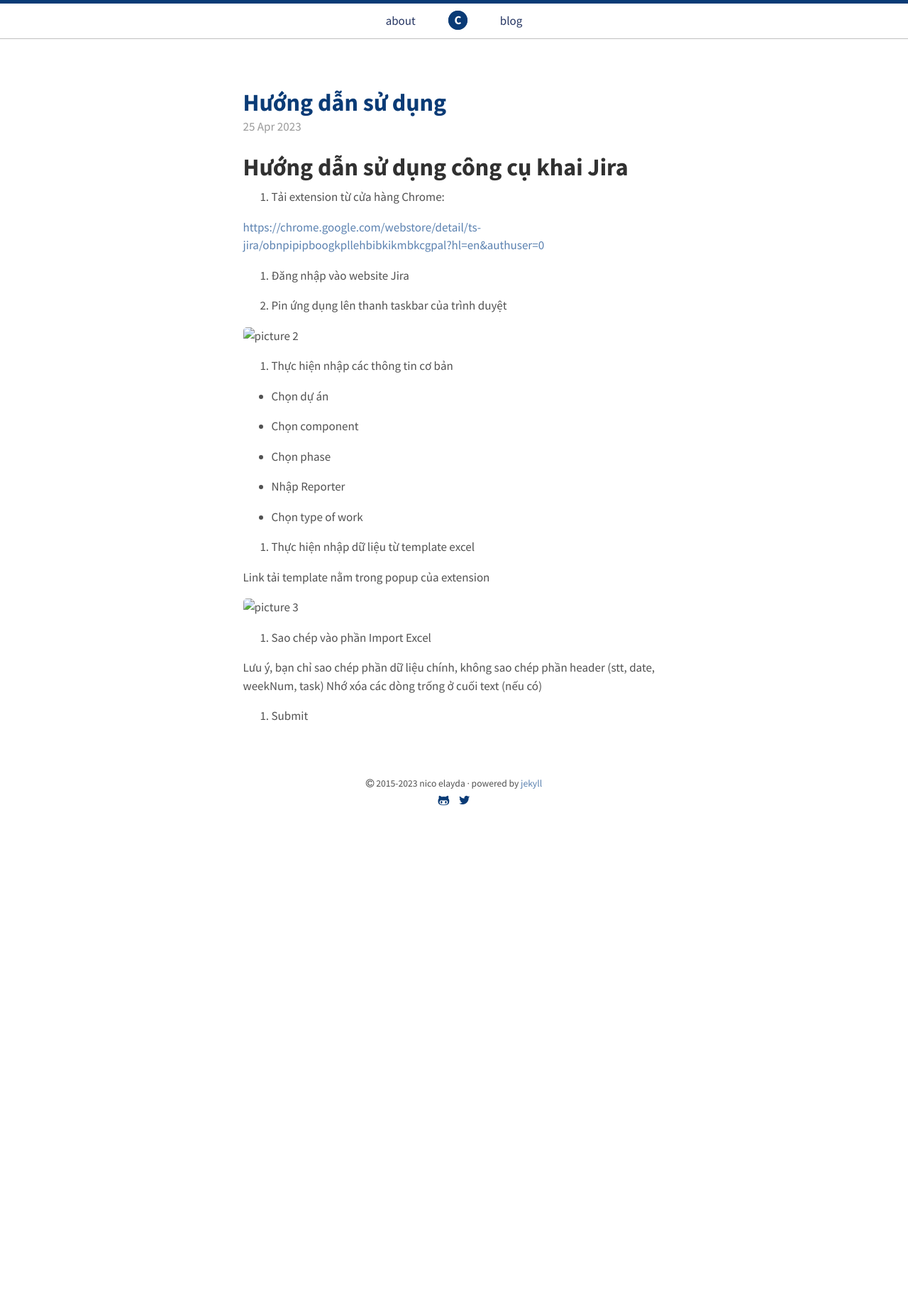
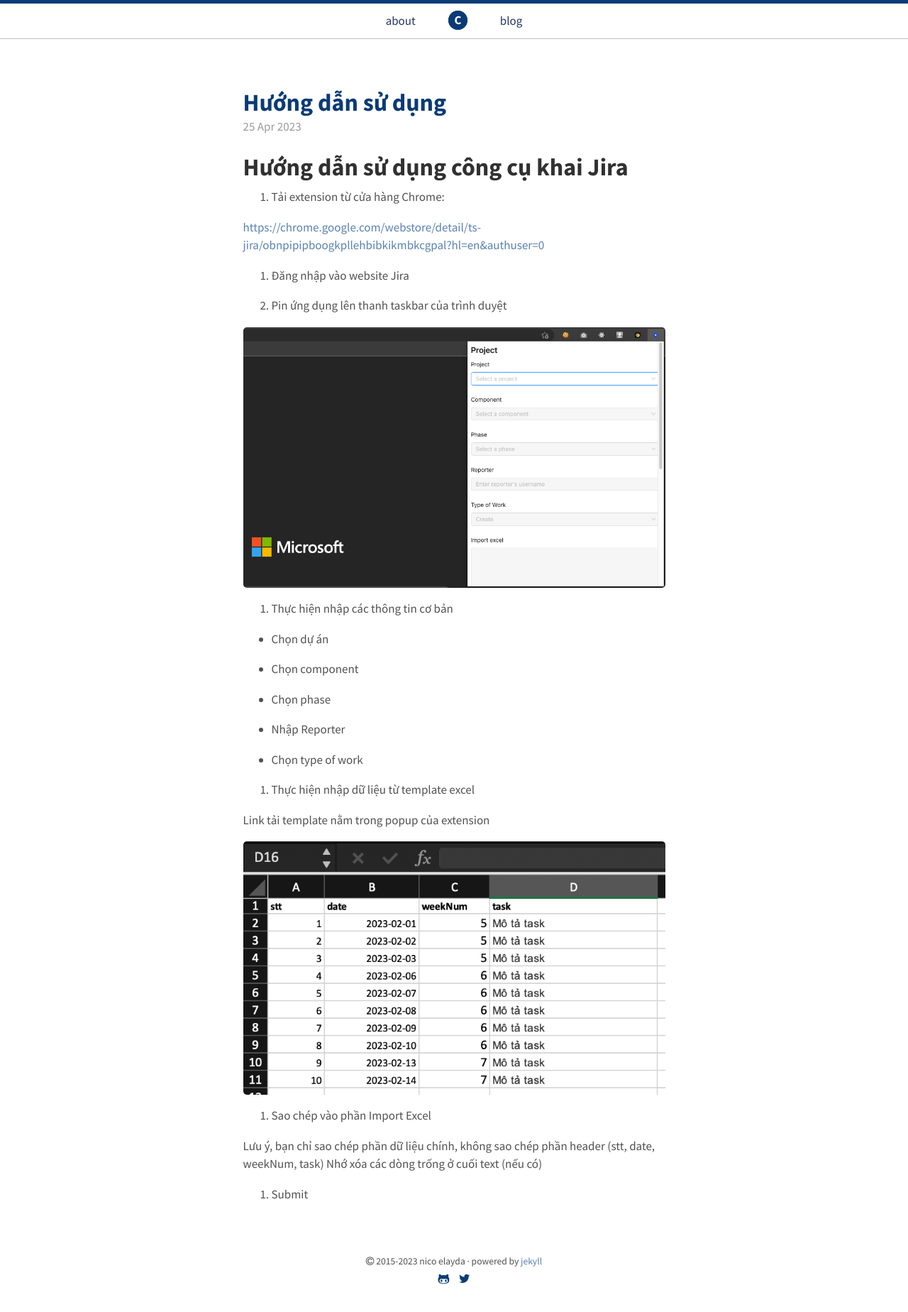
Before and after one commit to thanhtunguet/jira-reporter-docs, a Jekyll site: the page built from blog/_posts/2023-04-25-user-guide.md, in a window 1280 px wide. Shown: the whole page at 71% size. Built offline with Jekyll 4.4.1, drawn with Linux system fonts in a browser that asks for light colours; before the commit the page ends 1175 px from its top, so only the background shows below that.

```diff
--- a/blog/_posts/2023-04-25-user-guide.md
+++ b/blog/_posts/2023-04-25-user-guide.md
@@ -13,7 +13,7 @@ title: Hướng dẫn sử dụng
 
 3. Pin ứng dụng lên thanh taskbar của trình duyệt
 
-![picture 2](../../images/3cfda9cae5498bd192dbee55a2091ff33c1aa15225eba418a7ff7ae21e53fdb3.png)
+![picture 2](/images/3cfda9cae5498bd192dbee55a2091ff33c1aa15225eba418a7ff7ae21e53fdb3.png)
 
 4. Thực hiện nhập các thông tin cơ bản
 
@@ -31,7 +31,7 @@ title: Hướng dẫn sử dụng
 
 Link tải template nằm trong popup của extension
 
-![picture 3](../../images/411dc61a0074022b8b7d61e023a379be6f98c95e78647589733d865033bf6733.png)
+![picture 3](/images/411dc61a0074022b8b7d61e023a379be6f98c95e78647589733d865033bf6733.png)
 
 6. Sao chép vào phần Import Excel
 
```
Also changed, not shown: firebase.json (added, +10 -0 lines), 2 other files.
